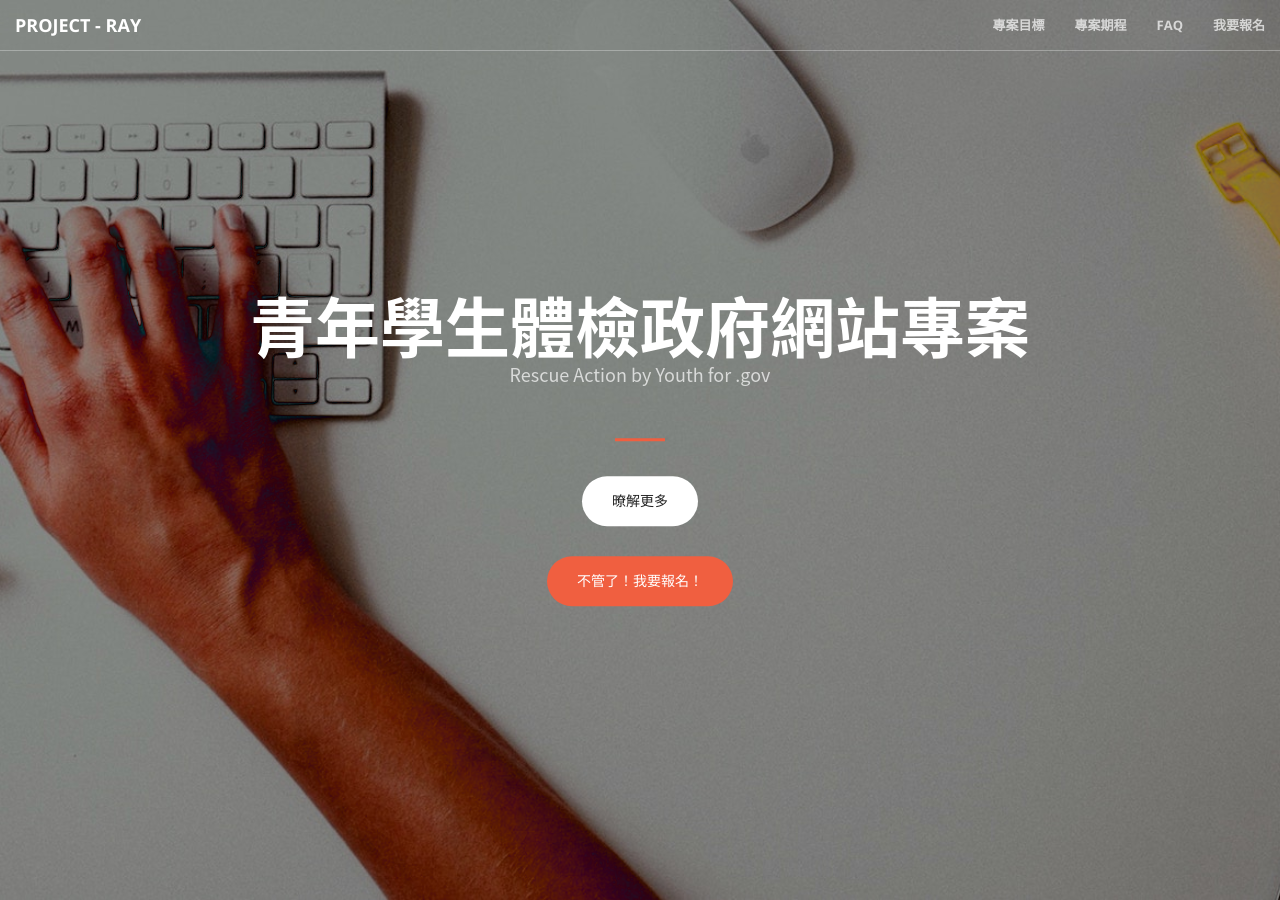
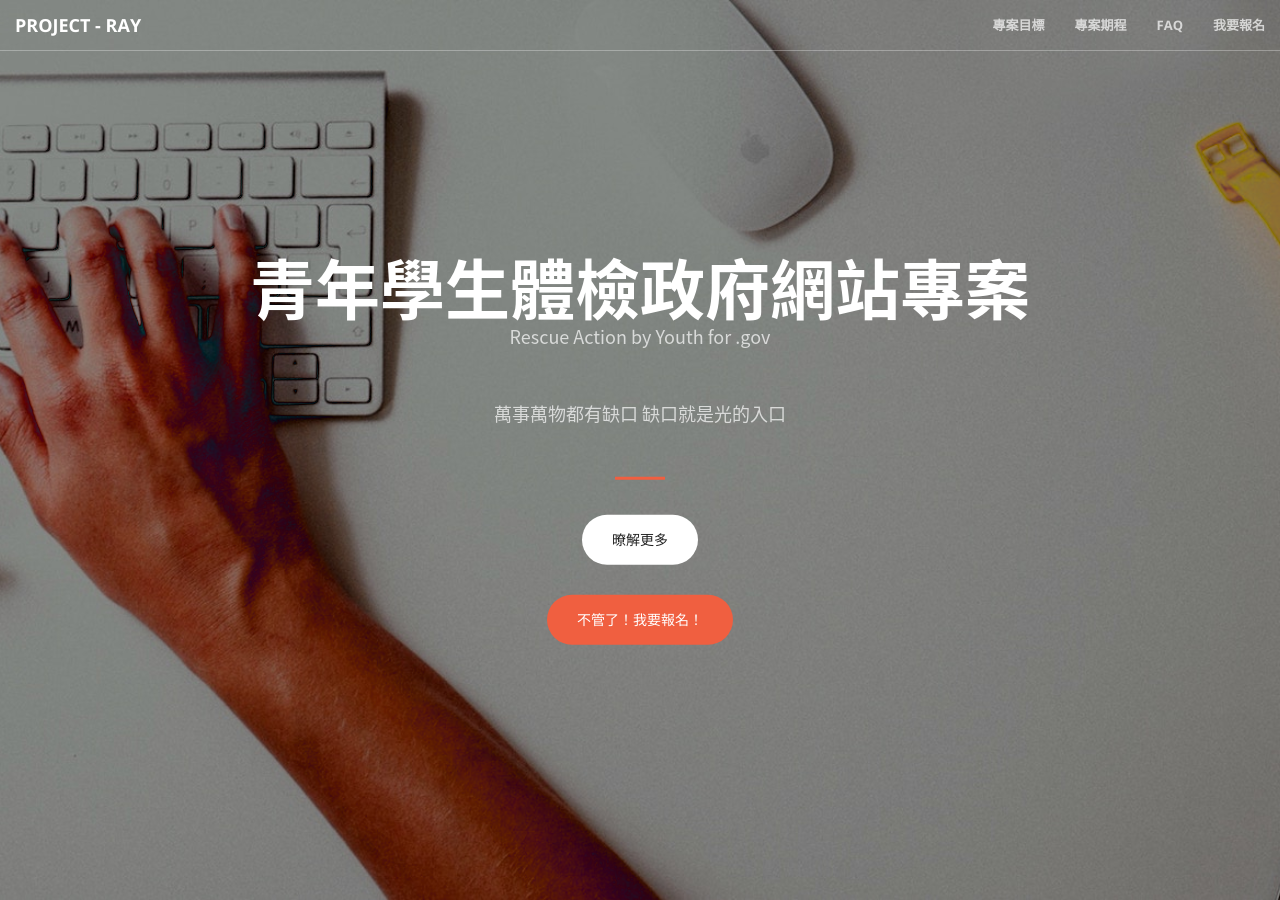
Before and after one commit to PDIS/ray2018, a Jekyll site: the page built from docs/index.html, in a window 1280 px wide and 900 px high. Built offline with Jekyll 4.4.1, drawn with Linux system fonts in a browser that asks for light colours.

Commit message:
Update header.html

```diff
--- a/docs/_includes/header.html
+++ b/docs/_includes/header.html
@@ -3,6 +3,7 @@
         <div class="header-content-inner">
             <h1>青年學生體檢政府網站專案</h1>
             <p>Rescue Action by Youth for .gov</p>
+            <p>萬事萬物都有缺口  缺口就是光的入口</p>
             <hr>
             <a href="#services" class="btn btn-default btn-xl page-scroll">暸解更多</a>
             <br>
```
